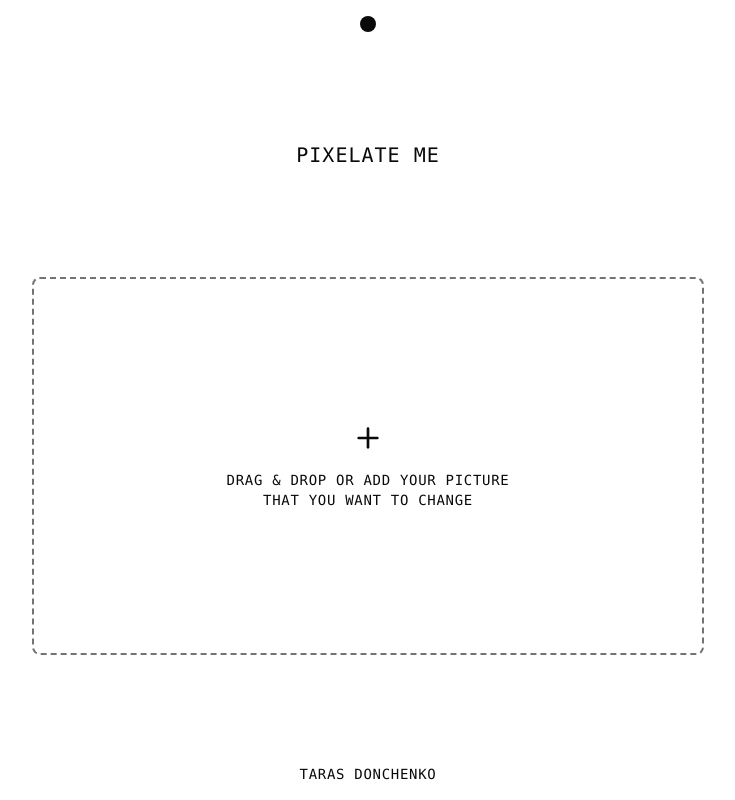
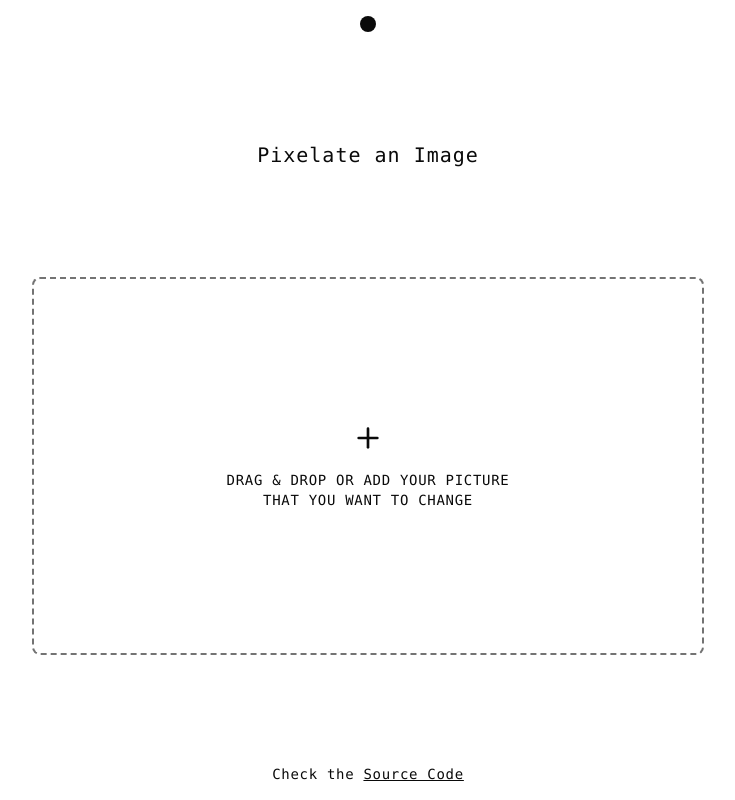
Before and after one commit to Hackclub-OC/Pixels, a Next.js app: page / in a window 1280 px wide. Shown: the whole page, without its empty margins (272-1007 px from the left). Built offline with nearby package versions, Linux system fonts and the light colour scheme.

Commit message:
updated app and layout file

```diff
--- a/app/layout.tsx
+++ b/app/layout.tsx
@@ -5,8 +5,8 @@ import "./globals.css"
 const inter = Inter({ subsets: ["latin"] })
 
 export const metadata = {
-  title: "PIXELATE ME",
-  description: "Upload and pixelate your images",
+  title: "PIXELS",
+  description: "Upload and convert your image into a pixelated version",
 }
 
 export default function RootLayout({
@@ -17,7 +17,7 @@ export default function RootLayout({
   return (
     <html lang="en" suppressHydrationWarning>
       <body className={`${inter.className} antialiased`}>
-        <ThemeProvider attribute="class" defaultTheme="system" enableSystem>
+        <ThemeProvider attribute="class" defaultTheme="system" enableSystem={true}>
           {children}
         </ThemeProvider>
       </body>
--- a/app/page.tsx
+++ b/app/page.tsx
@@ -4,9 +4,9 @@ export default function Home() {
   return (
     <main className="min-h-screen flex flex-col items-center justify-between p-4 font-mono">
       <div className="w-4 h-4 rounded-full bg-current" />
-      <h1 className="text-xl font-mono tracking-wider">PIXELATE ME</h1>
+      <h1 className="text-xl font-mono tracking-wider">Pixelate an Image</h1>
       <ImagePixelator />
-      <div className="text-sm tracking-wider">TARAS DONCHENKO</div>
+      <div className="text-sm tracking-wider">Check the <a className="underline" href="https://github.com/Hackclub-OC/pixels">Source Code</a></div>
     </main>
   )
 }
```
